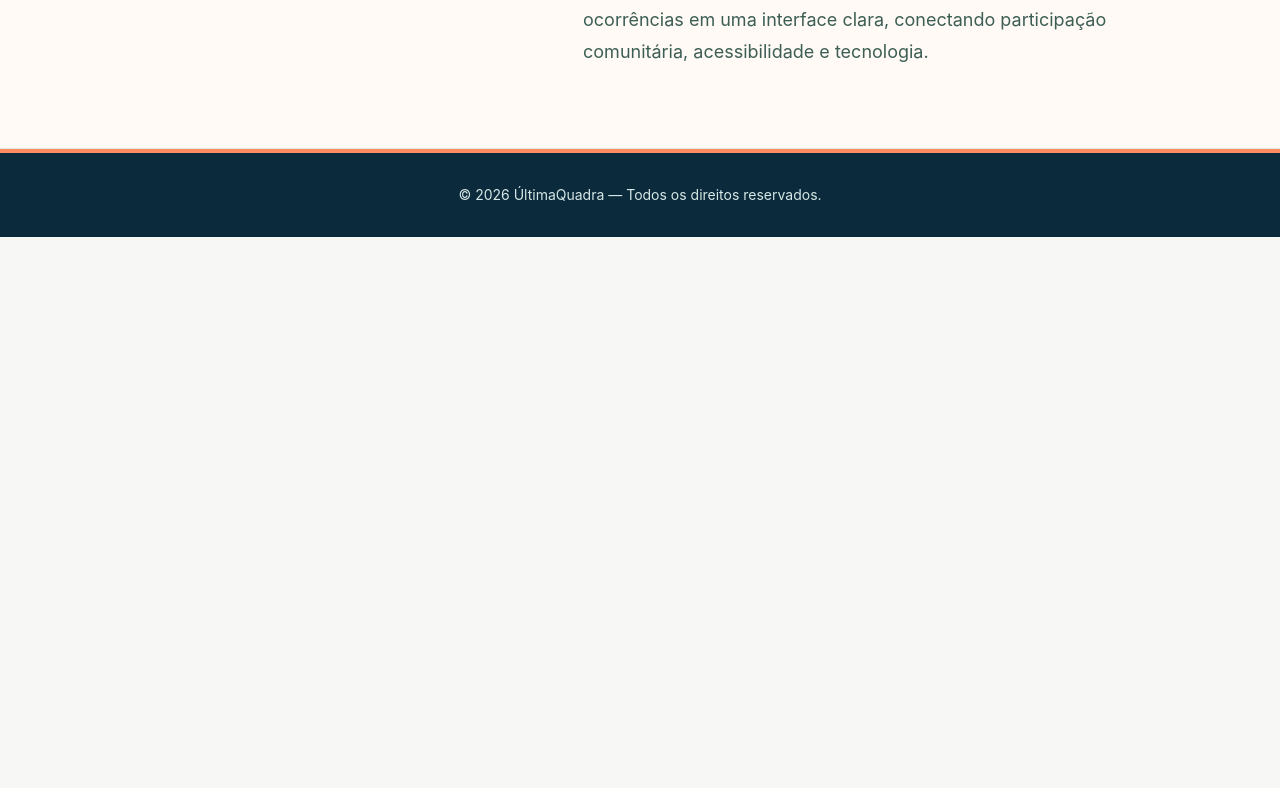
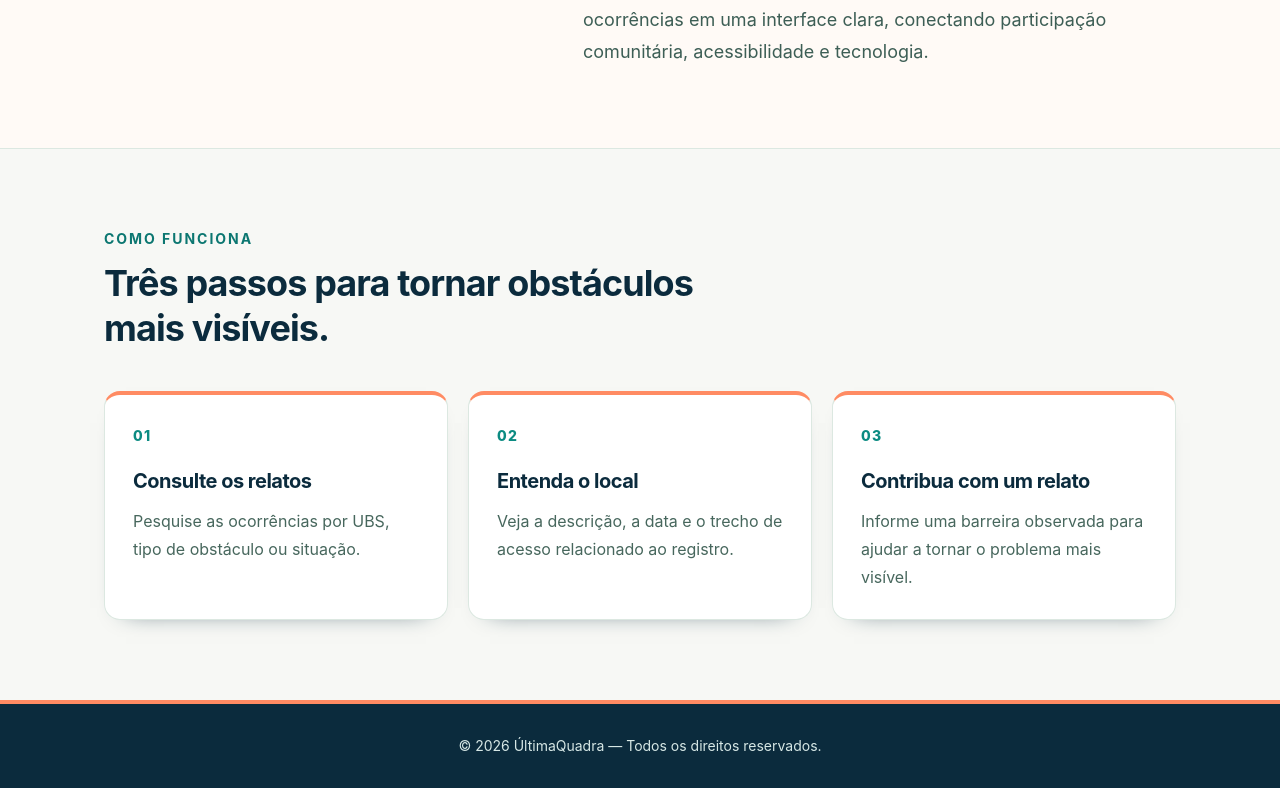
Before and after one commit to nicolaspk/ultimaquadra-front-gs2-2026, a React (Vite) app in the folder my-app/: page / in a window 1280 px wide. Shown: the part 1104-1892 px from the top of the page. Before the commit the page ends 1341 px from the top, so only its background shows below. Built offline with nearby package versions, Linux system fonts and the light colour scheme.

Commit message:
feat: descreve jornada do cidadao na Home

```diff
--- a/my-app/src/routes/Home/index.tsx
+++ b/my-app/src/routes/Home/index.tsx
@@ -1,5 +1,23 @@
 import { Link } from 'react-router-dom';
 import Container from '../../components/Container/Container';
+
+const etapas = [
+  {
+    numero: '01',
+    titulo: 'Consulte os relatos',
+    descricao: 'Pesquise as ocorrências por UBS, tipo de obstáculo ou situação.',
+  },
+  {
+    numero: '02',
+    titulo: 'Entenda o local',
+    descricao: 'Veja a descrição, a data e o trecho de acesso relacionado ao registro.',
+  },
+  {
+    numero: '03',
+    titulo: 'Contribua com um relato',
+    descricao: 'Informe uma barreira observada para ajudar a tornar o problema mais visível.',
+  },
+] as const;
 
 export default function Home() {
   return (
@@ -80,6 +98,22 @@ export default function Home() {
           </div>
         </Container>
       </section>
+
+      <section id="como-funciona" aria-labelledby="titulo-como-funciona" className="scroll-mt-8 py-16 sm:py-20">
+        <Container>
+          <p className="text-sm font-bold tracking-[0.14em] text-[#0c7771] uppercase">Como funciona</p>
+          <h2 id="titulo-como-funciona" className="mt-3 max-w-2xl text-3xl leading-tight font-bold tracking-tight text-[#0b2b3d] sm:text-4xl">Três passos para tornar obstáculos mais visíveis.</h2>
+          <div className="mt-10 grid gap-5 md:grid-cols-3">
+            {etapas.map((etapa) => (
+              <article key={etapa.numero} className="rounded-2xl border border-[#dce8e1] border-t-4 border-t-[#ff8b63] bg-white p-7 shadow-[0_10px_24px_-22px_#0b2b3d]">
+                <span className="text-sm font-extrabold tracking-[0.1em] text-[#0c8b82]">{etapa.numero}</span>
+                <h3 className="mt-5 text-xl font-bold tracking-tight text-[#0b2b3d]">{etapa.titulo}</h3>
+                <p className="mt-3 text-sm leading-7 text-[#47675d] sm:text-base">{etapa.descricao}</p>
+              </article>
+            ))}
+          </div>
+        </Container>
+      </section>
     </>
   );
 }
```
